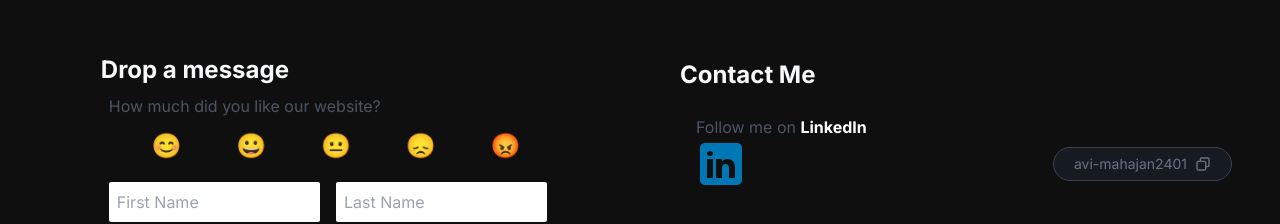
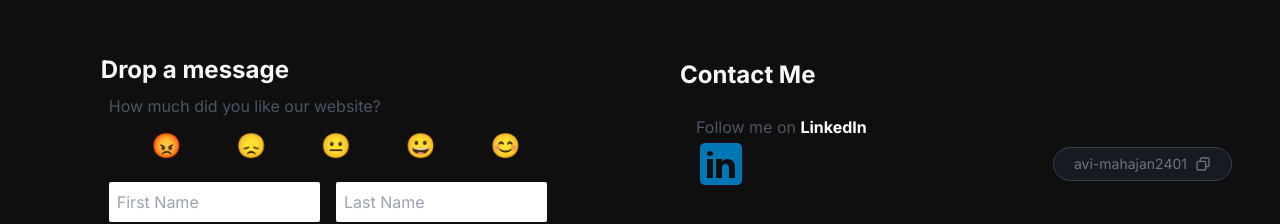
Before and after one commit to ItsKishnA/el-avi-ator.tech, a Next.js app: page / in a window 1280 px wide. Shown: the part 142-366 px from the top of the page. Built offline with nearby package versions, Linux system fonts and the light colour scheme.

Commit message:
Satisfaction Indicator UI bug

```diff
--- a/components/Contact.js
+++ b/components/Contact.js
@@ -1,6 +1,5 @@
 import React, { useState } from "react";
 import Link from "next/link";
-import { Crimson_Text } from "next/font/google";
 import { useEffect } from "react";
 
 const ContactMe = () => {
@@ -205,7 +204,7 @@ const MessageMe = () => {
           <h3 className="text-gray-600 text-base px-2">
             How much did you like our website?
           </h3>
-          <div className="flex flex-row justify-evenly space-x-4 my-2">
+          <div className="flex flex-row-reverse items-center content-center justify-evenly space-x-4 my-2 flex-wrap">
             <input
               type="radio"
               id="happy"
```
